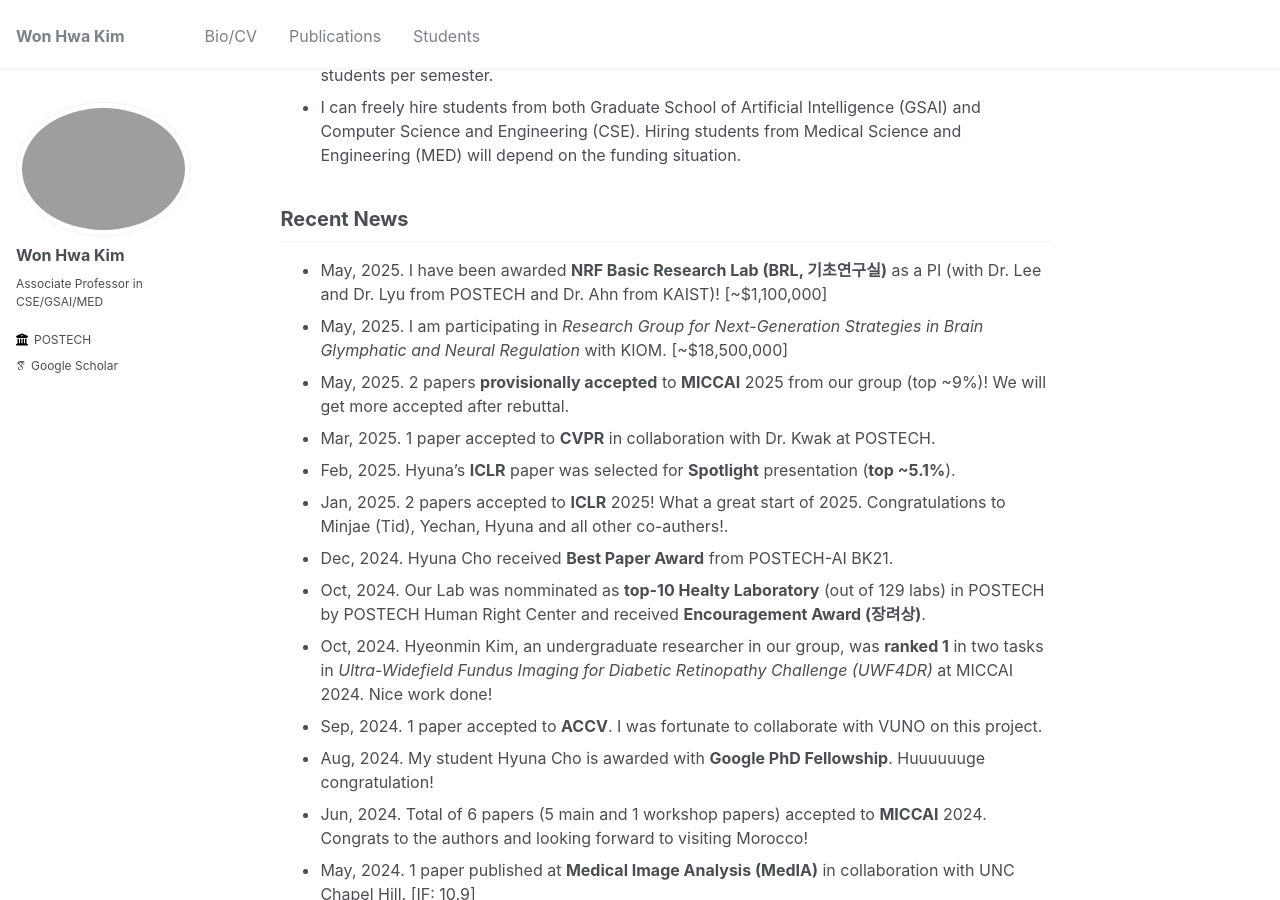
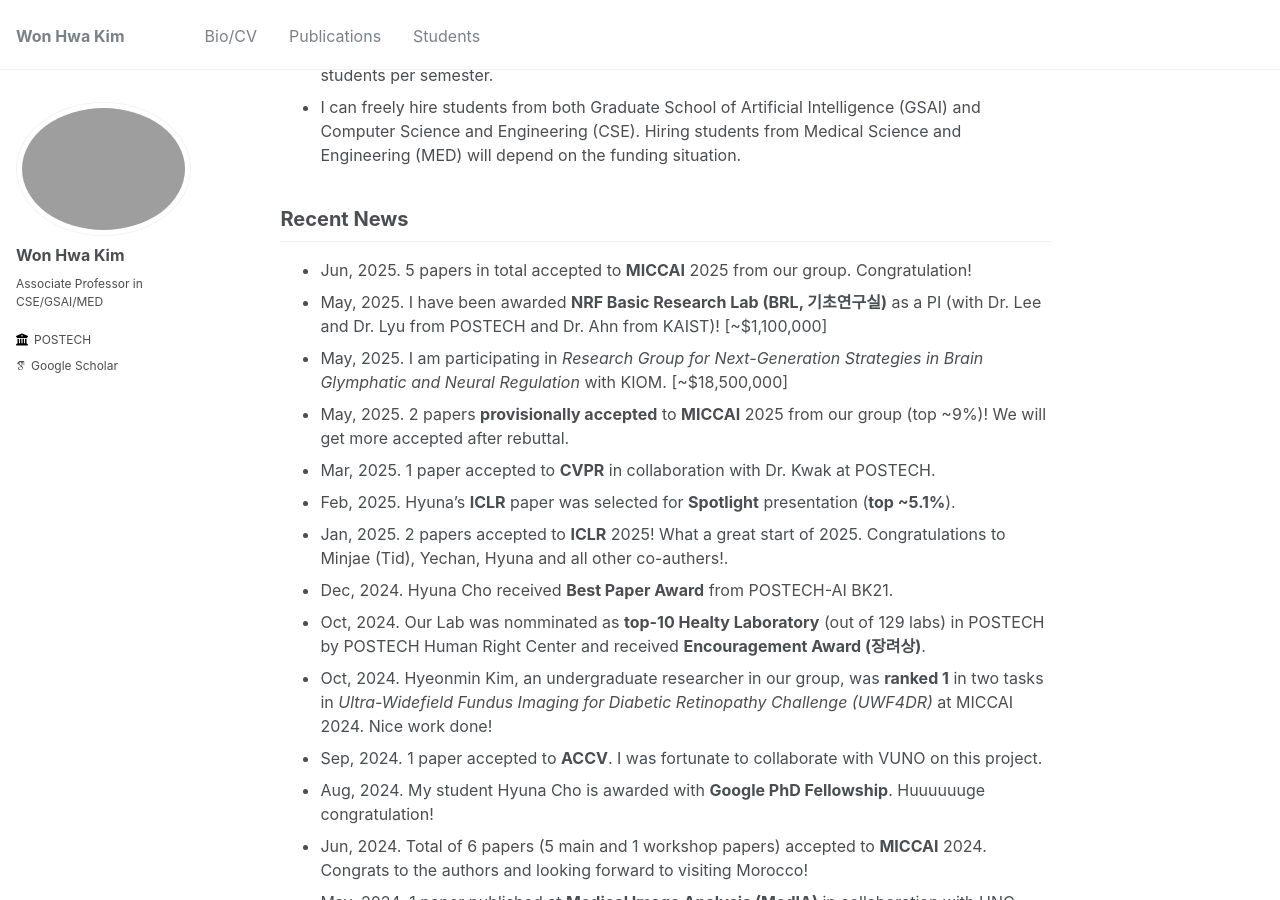
Before and after one commit to wwplato/wwplato.github.io, a Jekyll site: the page built from _pages/about.md, in a window 1280 px wide and 900 px high, scrolled down 636 px. Built offline with Jekyll 4.4.1, drawn with Linux system fonts in a browser that asks for light colours; some web fonts are replaced.

Commit message:
Update about.md

```diff
--- a/_pages/about.md
+++ b/_pages/about.md
@@ -29,9 +29,9 @@ Notes for Prospective Students and Post-docs
 <!-- I do not hire summer or winter interns as I make several (business) trips during those times.   -->
 
 
-
 Recent News
 -----
+* Jun, 2025. 5 papers in total accepted to **MICCAI** 2025 from our group. Congratulation!
 * May, 2025. I have been awarded **NRF Basic Research Lab (BRL, 기초연구실)** as a PI (with Dr. Lee and Dr. Lyu from POSTECH and Dr. Ahn from KAIST)! [~$1,100,000]
 * May, 2025. I am participating in *Research Group for Next-Generation Strategies in Brain Glymphatic and Neural Regulation* with KIOM. [~$18,500,000]
 * May, 2025. 2 papers **provisionally accepted** to **MICCAI** 2025 from our group (top ~9%)! We will get more accepted after rebuttal.
```
